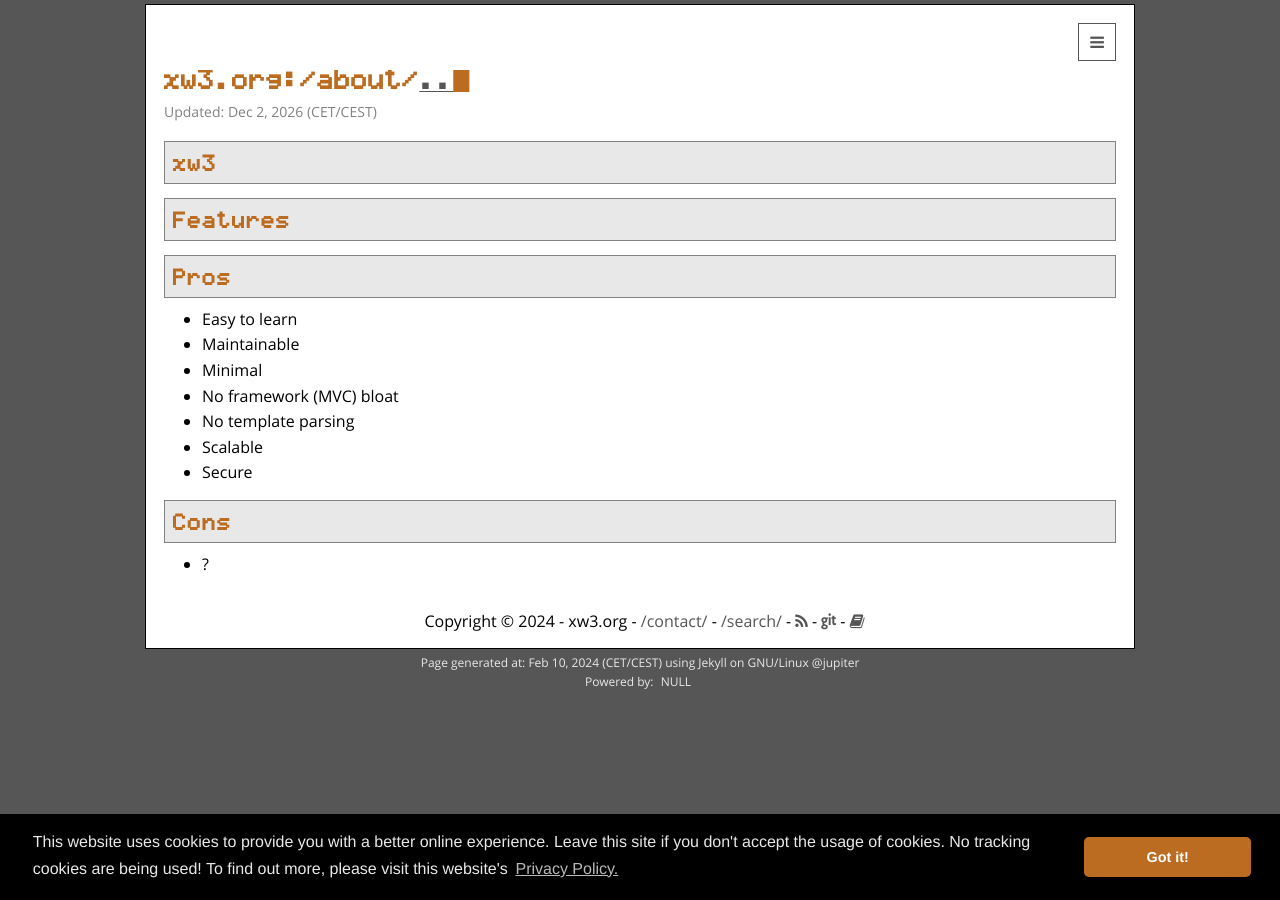
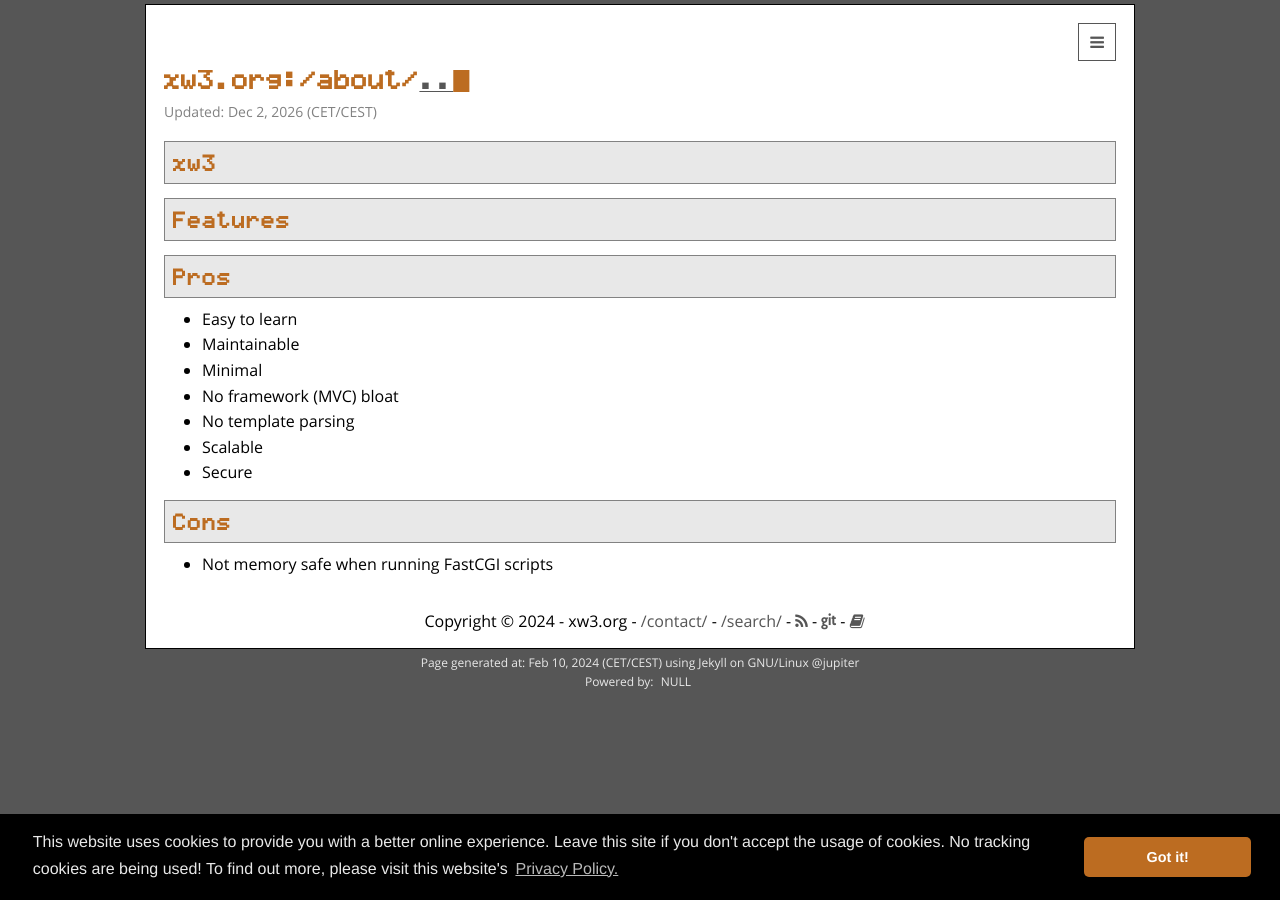
Before and after one commit to hanez/xw3, a Jekyll site: the page built from about/about.html, in a window 1280 px wide. Built offline with Jekyll 4.4.1, drawn with Linux system fonts in a browser that asks for light colours; some web fonts are replaced.

Commit message:
Content update.

```diff
--- a/about/about.html
+++ b/about/about.html
@@ -28,5 +28,5 @@
 <h2>Cons</h2>
 
 <ul>
-  <li>?</li>
+  <li>Not memory safe when running FastCGI scripts</li>
 </ul>
--- a/index.html
+++ b/index.html
@@ -22,7 +22,7 @@
 
 <h2>About</h2>
 
-<p>xw3.org is mostly a template for <a href="https://jekyllrb.com/">Jekyll</a> based websites <b>PLUS</b> a cgi directory for adding dynamic features like a contact form.</p>
+<p>xw3.org is mostly a template for <a href="https://jekyllrb.com/">Jekyll</a> based websites <b style="color:red;">PLUS</b> a cgi directory for adding dynamic features like a contact form.</p>
 
 <p>You can use the Jekyll template even when not using the cgi features or you can use the cgi even when not using the Jekyll template. All you require is the JavaScript library <a href="https://jquery.com/">jQuery</a> when using the cgi. When only using the template jQuery is not required.</p>
 
```
